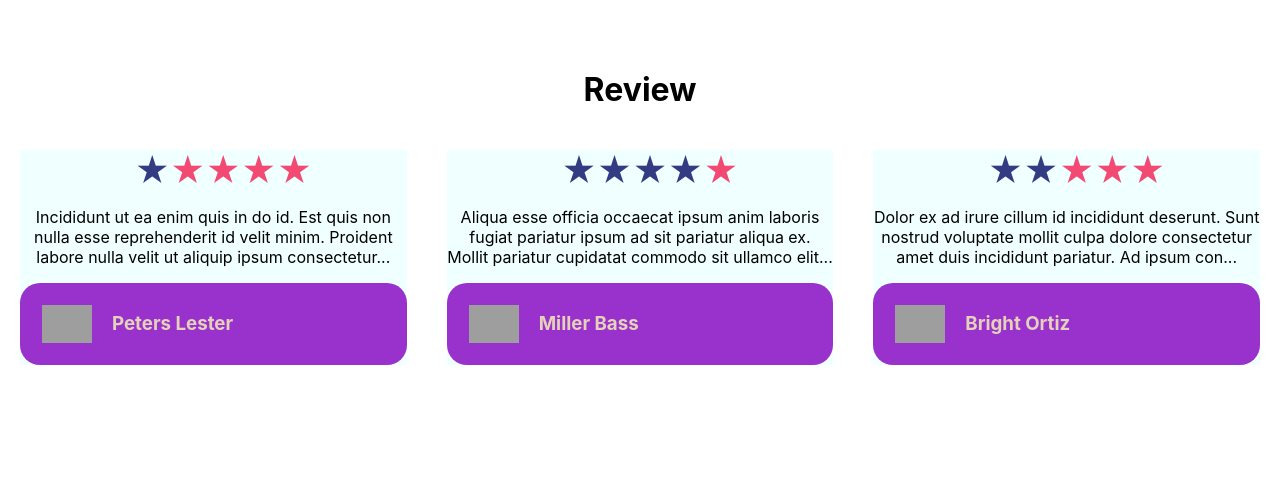
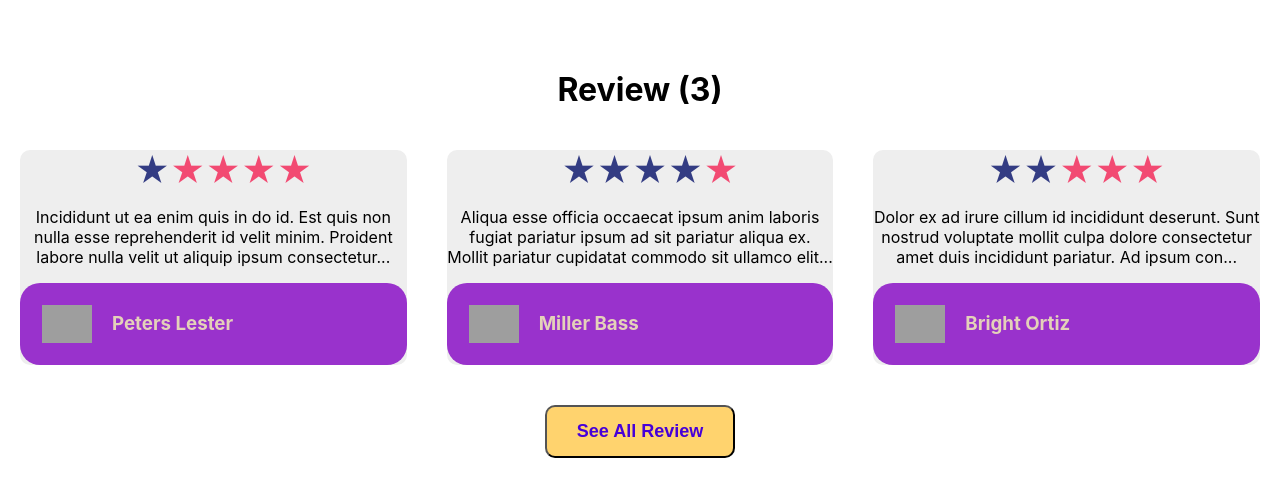
Before and after one commit to muhayminul96/Food-Reviewer, a React (Create React App) app: page / in a window 1280 px wide. Shown: the part 453-950 px from the top of the page. Before the commit the page ends 838 px from the top, so only its background shows below. Built offline with nearby package versions, Linux system fonts and the light colour scheme; grey boxes are pictures that could not be loaded.

Commit message:
added blog

```diff
--- a/src/App.js
+++ b/src/App.js
@@ -5,6 +5,7 @@ import Home from './components/Home/Home';
 import NotFound from './components/NotFound/NotFound';
 import Dashboard from './components/Dashboard/Dashboard';
 import Reviews from './components/Reviews/Reviews';
+import Blogs from './components/Blogs/Blogs';
 
 function App() {
   return (
@@ -15,6 +16,7 @@ function App() {
         <Route path="/home" element={<Home />} />
         <Route path="/dashboard" element={<Dashboard />} />
         <Route path="/review" element={<Reviews />} />
+        <Route path="/blog" element={<Blogs />} />
         <Route path="*" element={<NotFound />} />
       </Routes>
     </div>
--- /dev/null
+++ b/src/components/Blog/Blog.css
@@ -0,0 +1,5 @@
+.blog-body{
+    width: 60%;
+    margin: 0 auto;
+    text-align: left;
+}
--- /dev/null
+++ b/src/components/Blog/Blog.js
@@ -0,0 +1,14 @@
+import React from 'react';
+import './Blog.css'
+
+const Blog = (props) => {
+    const {blogText,title} = props.blog
+    return (
+        <div className='blog-body'>
+            <h3>{title}</h3>
+            <p>{blogText}</p>
+        </div>
+    );
+};
+
+export default Blog;
--- /dev/null
+++ b/src/components/Blogs/Blogs.js
@@ -0,0 +1,24 @@
+import React, { useEffect, useState } from 'react';
+import Blog from '../Blog/Blog';
+
+const Blogs = () => {
+    const [blogs,setBlogs] = useState([])
+    useEffect(()=>{
+        fetch('bonus.json')
+        .then(res => res.json())
+        .then(data => setBlogs(data))
+    },[])
+    return (
+        <div>
+            <h1>blogs {blogs.length}</h1>
+            {
+                blogs.map(blog => <Blog
+                key={blog.id}
+                blog={blog}
+                ></Blog>)
+            }
+        </div>
+    );
+};
+
+export default Blogs;
--- a/src/components/Home/Home.css
+++ b/src/components/Home/Home.css
@@ -26,8 +26,22 @@
     font-size: 23px;
     font-weight: 600;
 }
+.review-container{
+    margin-bottom: 50px;
+
+}
+.review-container button {
+    padding: 14px 30px;
+    font-size: 18px;
+    border-radius: 10px;
+    font-weight: 600;
+    background-color: #FFD36E;
+    color: #4700D8;
+}
 
 .review-part{
     display: grid;
     grid-template-columns: 1fr 1fr 1fr;
+    padding-bottom: 20px;
+
 }
--- a/src/components/Home/Home.js
+++ b/src/components/Home/Home.js
@@ -1,10 +1,13 @@
 import React from 'react';
+import { useNavigate } from 'react-router-dom';
 import useReview from '../customHook/useReview';
 import Review from '../Review/Review';
 import './Home.css'
 
 const Home = () => {
     const [reviews,setReviews] = useReview()
+    const navigate = useNavigate()
+    const homeReviews = reviews.slice(0,3)
     return (
        <div>
             <div className='home-banner'>
@@ -18,15 +21,16 @@ const Home = () => {
                 <img src="https://images.pexels.com/photos/1092730/pexels-photo-1092730.jpeg?auto=compress&cs=tinysrgb&dpr=1&w=500" alt="" />
             </div>
             <div className="review-container">
-                <h1> Review </h1>
+                <h1> Review ({homeReviews.length})</h1>
                 <div className="review-part">
                     {
-                        reviews.slice(0,3).map(review => <Review
+                        homeReviews.map(review => <Review
                         key={review._id}
                         review ={review}
                         ></Review>)
                     }
                 </div>
+                <button onClick={()=>navigate('/review')}> See All Review</button>
             </div>
        </div>
     );
--- a/src/components/Review/Review.css
+++ b/src/components/Review/Review.css
@@ -1,6 +1,8 @@
 .review-info{
 margin: 20px;
-background-color: azure;
+background-color: #EEEEEE;
+border-radius: 10px;
+
 }
 .stars {
     align-items: center;
--- a/src/components/Reviews/Reviews.js
+++ b/src/components/Reviews/Reviews.js
@@ -7,7 +7,7 @@ const Reviews = () => {
     const [reviews,setReviews] = useReview()
     return (
         <div>
-            <h1> all review </h1>
+            <h1> All Review </h1>
             <div className="reviews-container">
                     {
                         reviews.map(review => <Review
```
Also changed, not shown: public/bonus.json (added, +17 -0 lines), src/components/Blogs/Blogs.css (added).
